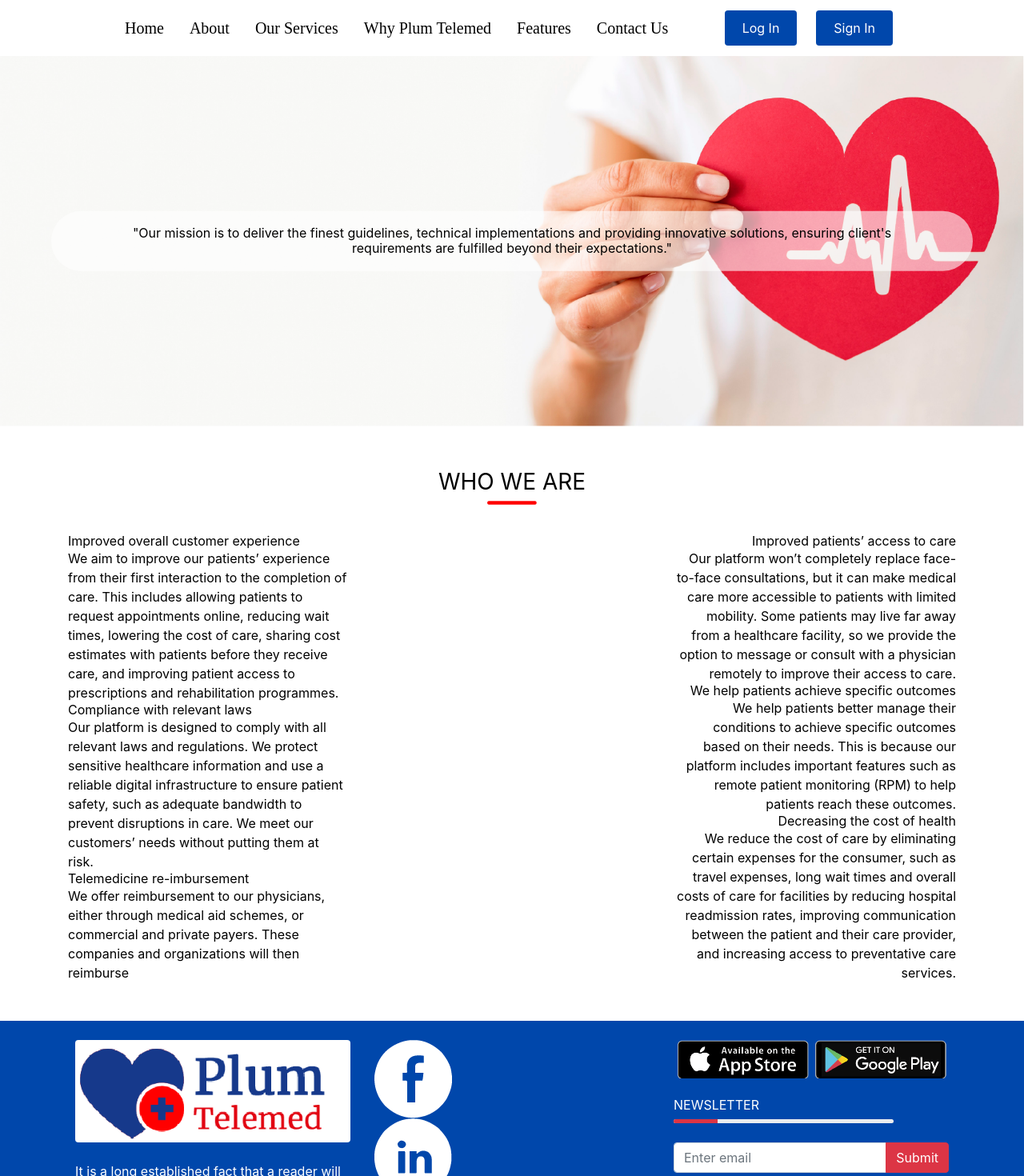
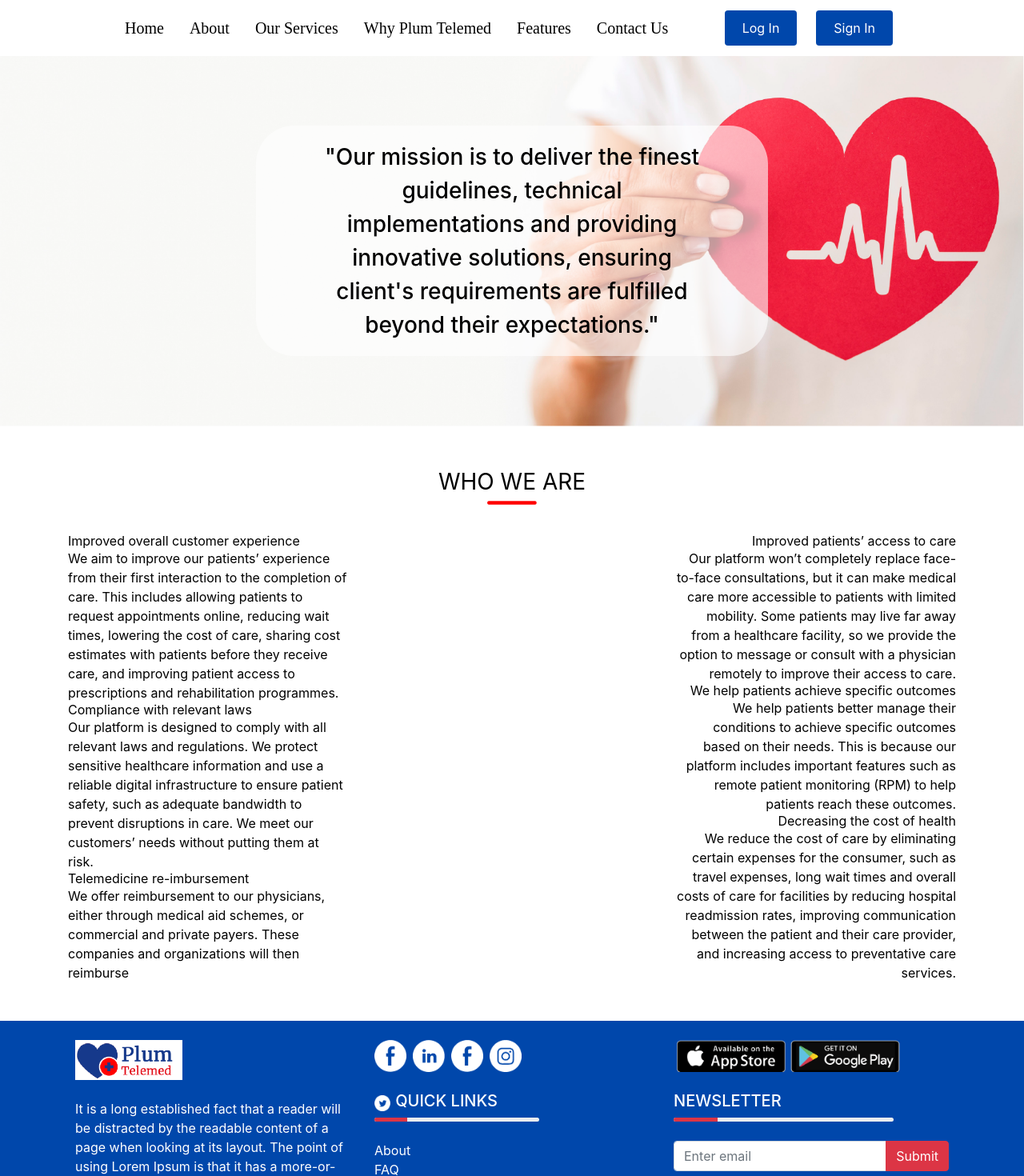
Before and after one commit to PeloDev/plum-telemed-param, a React (Create React App) app: page /whyplum in a window 1280 px wide. Shown: the top 1470 px of the page at 80% size. Built offline with nearby package versions, Linux system fonts and the light colour scheme.

Commit message:
added PageBanner component for reusable banners

```diff
--- /dev/null
+++ b/src/components/pagebanner.js
@@ -0,0 +1,20 @@
+import { Box, Image, Text } from "@chakra-ui/react";
+
+export default function PageBanner(props) {
+    return (
+        <Box position="relative" textAlign="center">
+            <Image width="100%" src={props.image} alt="page-banner" />
+            <Box
+                position="absolute"
+                top="50%"
+                left="50%"
+                transform="translate(-50%, -50%)"
+                backgroundColor="rgba(255,255,255,0.6)"
+                borderRadius={48}
+                padding="18px 72px"
+            >
+                <Text fontSize="1.75rem" fontWeight={500} textAlign="center">{props.text}</Text>
+            </Box>
+        </Box>
+    );
+}
--- a/src/footer/footer.js
+++ b/src/footer/footer.js
@@ -1,12 +1,13 @@
 import React from "react";
 import {
-  Image,
+  //Image,
   FormControl,
   Button,
   InputGroup,
   Form,
   ProgressBar
 } from "react-bootstrap";
+import { Image, Text } from "@chakra-ui/react";
 import { MDBFooter, MDBContainer, MDBRow, MDBCol } from "mdb-react-ui-kit";
 //logo
 import logo from "../images/logo/Asset 52@150x.png";
@@ -38,12 +39,12 @@ export default function Footer() {
           </MDBCol>
 
           <MDBCol lg="4" md="6" className="mb-4 mb-md-0">
-            <Image className="mr-2" src={link3} height="40" rounded />
-            <Image className="mr-2" src={link2} height="40" rounded />
-            <Image className="mr-2" src={link3} height="40" rounded />
-            <Image className="mr-2" src={link4} height="40" rounded />
+            <Image mr="2" display="inline-block" src={link3} width="40px" height="40px" rounded />
+            <Image mr="2" display="inline-block" src={link2} width="40px" height="40px" rounded />
+            <Image mr="2" display="inline-block" src={link3} width="40px" height="40px" rounded />
+            <Image mr="2" display="inline-block" src={link4} width="40px" height="40px" rounded />
             <h5 className="text-uppercase mt-4 mb-0">
-              <Image src={link1} height="20" rounded /> Quick Links
+              <Image src={link1} display="inline-block" height="20px" rounded /><Text display="inline-block" fontSize="1.25rem" mx="6px" fontWeight={500}> Quick Links </Text>
             </h5>
             <div className="mb-4 mt-2">
               <ProgressBar
@@ -105,11 +106,11 @@ export default function Footer() {
           <MDBCol lg="4" md="6" className="mb-4 mb-md-0">
             <Image
               src={link10}
-              height="40"
+              height="40px"
               style={{ marginRight: "0" }}
               className="mr=0"
             />
-            <h5 className="text-uppercase mb-0 mt-4">Newsletter</h5>
+            <Text display="inline-block" fontSize="1.25rem" h="24px" lineHeight="1.2" fontWeight={500} className="text-uppercase mb-0 mt-4">Newsletter</Text>
             <div className="mb-4 mt-2">
               <ProgressBar
                 variant="danger"
--- a/src/pages/contactus.js
+++ b/src/pages/contactus.js
@@ -4,26 +4,14 @@ import RoundInput from "../components/roundInput";
 import slide4 from "../welcome/images/Asset 115100.png";
 import PageTitle from "../components/pagetitle";
 import Footer from '../footer/footer';
+import PageBanner from "../components/pagebanner";
 
 function Contact() {
   const tempCaptcha = "d8AwB";
 
   return (
     <>
-      <Box position="relative" textAlign="center">
-        <Image width="100%" src={slide4} alt="contact-us-banner" />
-        <Box
-          position="absolute"
-          top="50%"
-          left="50%"
-          transform="translate(-50%, -50%)"
-          backgroundColor="rgba(255,255,255,0.6)"
-          borderRadius={48}
-          padding="18px 72px"
-        >
-          <h3>"We will be happy to hear from you"</h3>
-        </Box>
-      </Box>
+      <PageBanner text='"We will be happy to hear from you"' image={slide4} />
       <PageTitle text="contact us" />
       <Box margin="36px 0px">
         <Box
--- a/src/pages/login.js
+++ b/src/pages/login.js
@@ -11,6 +11,7 @@ import slide5 from "../welcome/images/Asset 116100.png";
 
 import Footer from '../footer/footer';
 import PageTitle from "../components/pagetitle";
+import PageBanner from "../components/pagebanner";
 function Login() {
   const [form, updateForm] = useState({
     countryCode: { label: "Country Code", value: "", validator: "" },
@@ -37,21 +38,7 @@ function Login() {
 
   return (
     <>
-      <Box position="relative" textAlign="center">
-        <Image width="100%" src={slide5} alt="login-banner" />
-        <Box
-          min="80%"
-          position="absolute"
-          top="50%"
-          left="50%"
-          transform="translate(-50%, -50%)"
-          backgroundColor="rgba(255,255,255,0.6)"
-          borderRadius={48}
-          padding="18px 72px"
-        >
-          <h3>Login with PlumTelemed and avail great membership plans!!!</h3>
-        </Box>
-      </Box>
+      <PageBanner text="Login with PlumTelemed and avail great membership plans!!!" image={slide5} />
       <PageTitle text="login" />
       <Box minW="320px" margin="2% 0px" pb="80px">
         <Box
--- a/src/pages/signup.js
+++ b/src/pages/signup.js
@@ -12,24 +12,12 @@ import patientIcon from "../images/icons/Asset 30@150x.png";
 import healthcareIcon from "../images/icons/Asset 92@150x.png";
 import Footer from '../footer/footer';
 import PageTitle from "../components/pagetitle";
+import PageBanner from "../components/pagebanner";
 
 function SignUp() {
   return (
     <>
-      <Box position="relative" textAlign="center">
-        <Image width="100%" src={slide5} alt="login-banner" />
-        <Box
-          position="absolute"
-          top="50%"
-          left="50%"
-          transform="translate(-50%, -50%)"
-          backgroundColor="rgba(255,255,255,0.6)"
-          borderRadius={48}
-          padding="18px 72px"
-        >
-          <h3>Sign up with PlumTelemed and avail great membership plans!!!</h3>
-        </Box>
-      </Box>
+      <PageBanner text="Sign up with PlumTelemed and avail great membership plans!!!" image={slide5} />
       <PageTitle text="sign up" />
       <Center textAlign="center" my="18px">
             <Text fontWeight={500} fontSize="20px">
--- a/src/welcome/welcome.js
+++ b/src/welcome/welcome.js
@@ -1,6 +1,7 @@
 
 import React from 'react';
 import {Carousel} from 'react-bootstrap';
+import { Text } from "@chakra-ui/react";
 
 import slide1 from '../welcome/images/Asset 111100.png';
 import slide2 from '../welcome/images/Asset 113100.png';
@@ -22,7 +23,7 @@ function Slides() {
             alt="First slide"
           />
           <Carousel.Caption>
-            <h3>First slide label</h3>
+            <Text fontSize="1.75rem" fontWeight={500}>First slide label</Text>
             <p>Nulla vitae elit libero, a pharetra augue mollis interdum.</p>
           </Carousel.Caption>
         </Carousel.Item>
@@ -34,7 +35,7 @@ function Slides() {
           />
 
           <Carousel.Caption>
-            <h3>Second slide label</h3>
+            <Text fontSize="1.75rem" fontWeight={500}>Second slide label</Text>
             <p>Lorem ipsum dolor sit amet, consectetur adipiscing elit.</p>
           </Carousel.Caption>
         </Carousel.Item>
@@ -46,7 +47,7 @@ function Slides() {
           />
 
           <Carousel.Caption>
-            <h3>Third slide label</h3>
+            <Text fontSize="1.75rem" fontWeight={500}>Third slide label</Text>
             <p>Praesent commodo cursus magna, vel scelerisque nisl consectetur.</p>
           </Carousel.Caption>
         </Carousel.Item>
@@ -58,7 +59,7 @@ function Slides() {
           />
 
           <Carousel.Caption>
-            <h3>Fourth slide label</h3>
+            <Text fontSize="1.75rem" fontWeight={500}>Fourth slide label</Text>
             <p>Praesent commodo cursus magna, vel scelerisque nisl consectetur.</p>
           </Carousel.Caption>
         </Carousel.Item>
@@ -70,7 +71,7 @@ function Slides() {
           />
 
           <Carousel.Caption>
-            <h3>Firth slide label</h3>
+            <Text fontSize="1.75rem" fontWeight={500}>Firth slide label</Text>
             <p>Praesent commodo cursus magna, vel scelerisque nisl consectetur.</p>
           </Carousel.Caption>
         </Carousel.Item>
@@ -82,7 +83,7 @@ function Slides() {
           />
 
           <Carousel.Caption>
-            <h3>Sixth slide label</h3>
+            <Text fontSize="1.75rem" fontWeight={500}>Sixth slide label</Text>
             <p>Praesent commodo cursus magna, vel scelerisque nisl consectetur.</p>
           </Carousel.Caption>
         </Carousel.Item>
--- a/src/whyplum/banner.js
+++ b/src/whyplum/banner.js
@@ -12,29 +12,13 @@ import {
 //import {Jumbotron, Button, Row, Col, Image, Card} from 'react-bootstrap';
 //banner
 import bannerimg from "../images/banner/plum.png";
+import PageBanner from "../components/pagebanner";
 
 function Banner() {
+  const text = "\"Our mission is to deliver the finest guidelines, technical implementations and providing innovative solutions, ensuring client's requirements are fulfilled beyond their expectations.\"";
   return (
     <div>
-      <Box position="relative" textAlign="center">
-        <Image width="100%" src={bannerimg} alt="login-banner" />
-        <Box
-          position="absolute"
-          width="90%"
-          top="50%"
-          left="50%"
-          transform="translate(-50%, -50%)"
-          backgroundColor="rgba(255,255,255,0.6)"
-          borderRadius={48}
-          padding="18px 72px"
-        >
-          <h3>
-            "Our mission is to deliver the finest guidelines, technical
-            implementations and providing innovative solutions, ensuring
-            client's requirements are fulfilled beyond their expectations."
-          </h3>
-        </Box>
-      </Box>
+      <PageBanner text={text} image={bannerimg} />
     </div>
   );
 }
```
Also changed, not shown: src/about/aboutbanner.js (+3 -21 lines), src/services/banner.js (+3 -21 lines).
